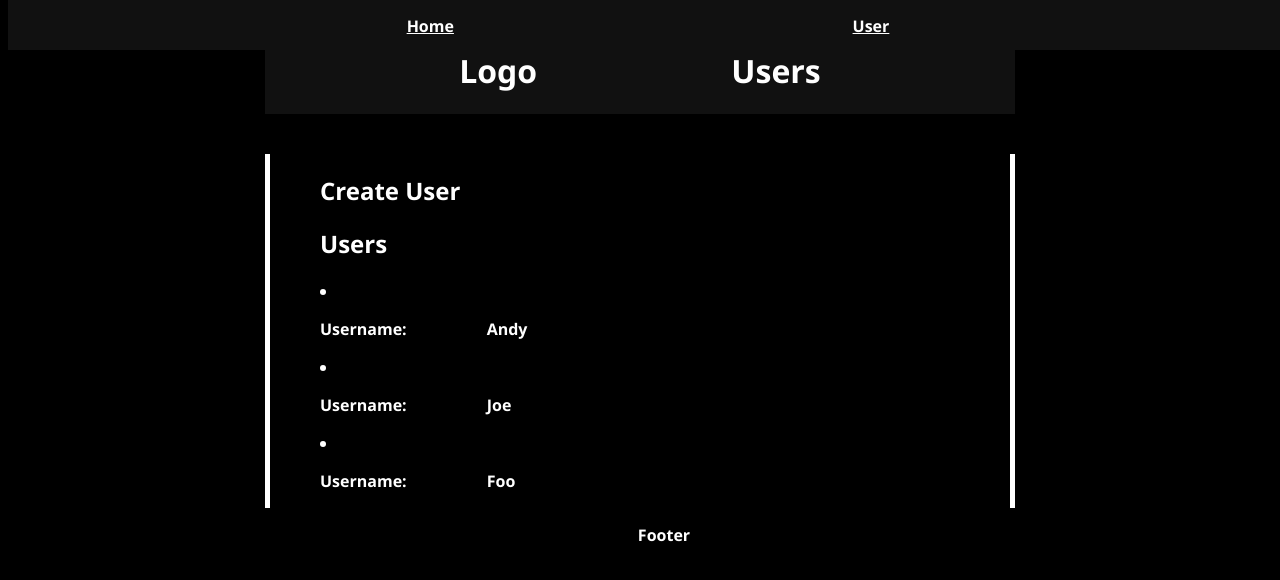
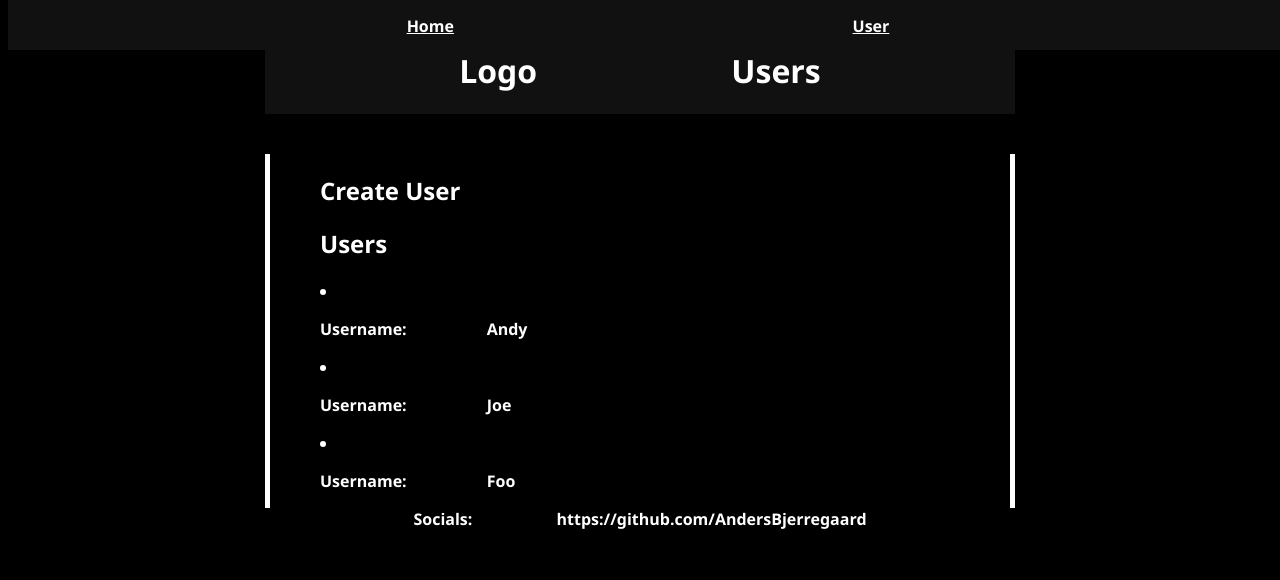
Before and after one commit to AndersBjerregaard/happy-town, a Vue app in the folder src/frontend/: page /user in a window 1280 px wide. Shown: the top 580 px of the page. Built offline with nearby package versions, Linux system fonts and the light colour scheme.

Commit message:
r console logs. Added socials

```diff
--- a/src/frontend/src/App.vue
+++ b/src/frontend/src/App.vue
@@ -1,8 +1,6 @@
 <script setup lang="ts">
 import { RouterView } from 'vue-router'
 import apiUrl from './config';
-console.log('environment: ' + import.meta.env.MODE);
-console.log('api url: ' + apiUrl);
 </script>
 
 <template>
@@ -21,7 +19,8 @@ console.log('api url: ' + apiUrl);
   </div>
   <div class="footer">
     <footer>
-      <p>Footer</p>
+      <span class="span-label">Socials: </span>
+      <span>https://github.com/AndersBjerregaard</span>
     </footer>
   </div>
 </template>
--- a/src/frontend/src/assets/general.css
+++ b/src/frontend/src/assets/general.css
@@ -34,7 +34,7 @@ body {
   justify-content: space-evenly;
 }
 
-.user-username-label {
+.span-label {
   padding-right: 5rem;
 }
 .navbar {
--- a/src/frontend/src/components/UserComponent.vue
+++ b/src/frontend/src/components/UserComponent.vue
@@ -6,7 +6,7 @@
 
 <template>
   <div class="user-component">
-    <span class="user-username-label">Username:</span>
+    <span class="span-label">Username:</span>
     <span>{{ username }}</span>
   </div>
 </template>
```
